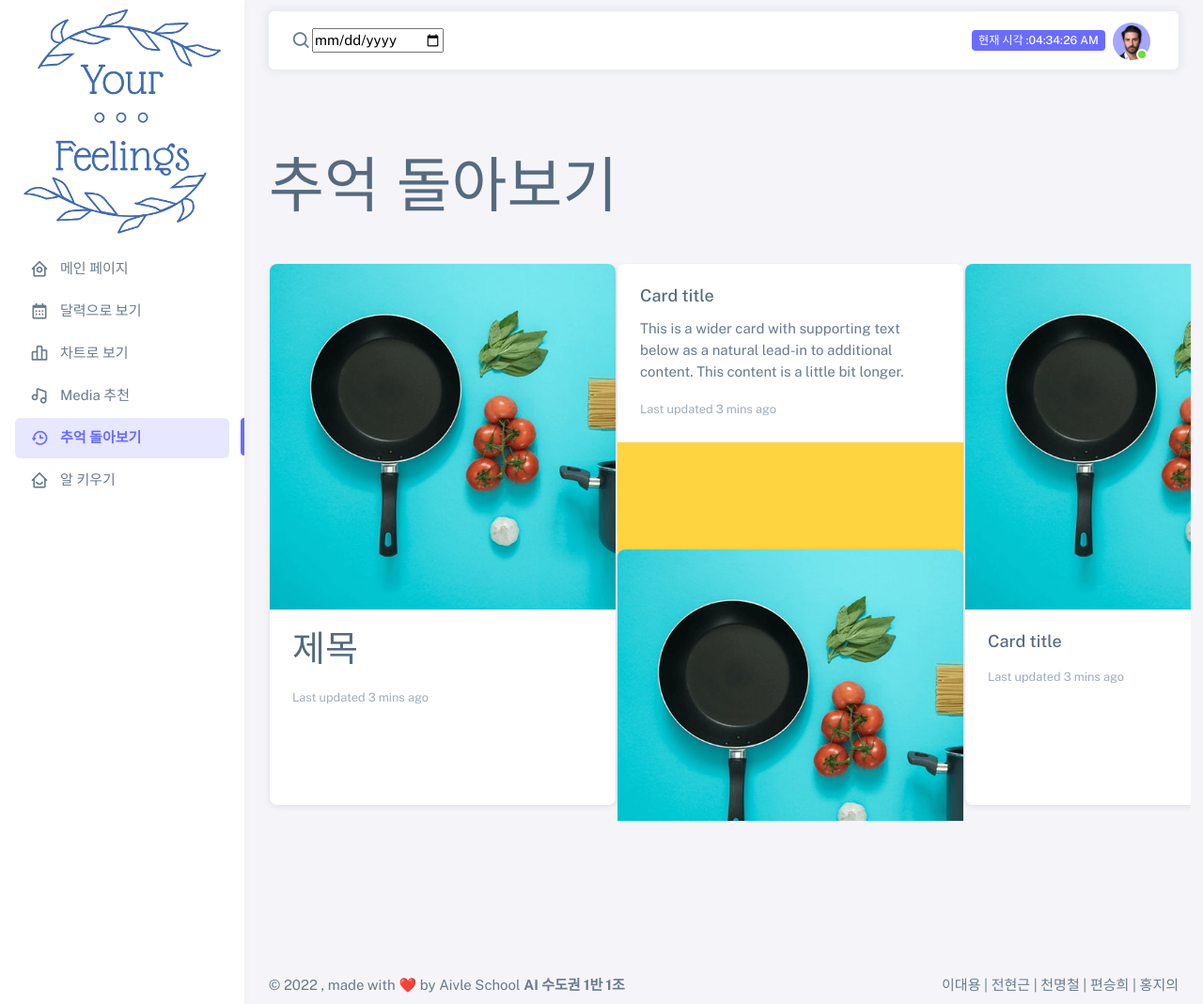
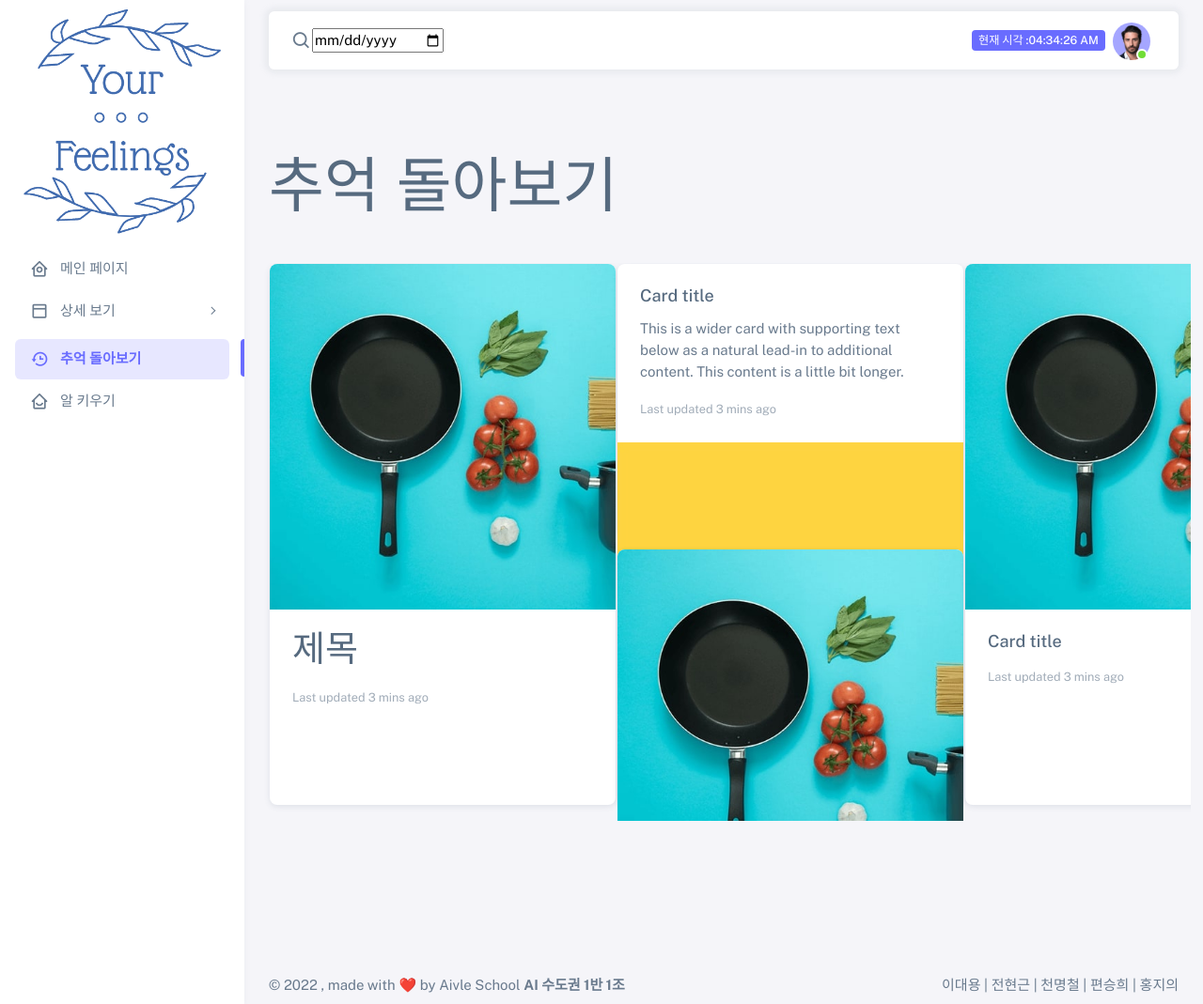
Before and after one commit to AIVLE-School-first-Big-Project/Your-Feelings, a Django app: page /main/remind in a window 1280 px wide. Shown: the whole page at 94% size. Run offline with Django 3.2, Linux system fonts and the light colour scheme; some libraries are stand-ins or nearby versions; some web fonts are replaced.

Commit message:
메뉴 레이아웃 모아 설정

```diff
--- a/mainApp/templates/mainApp/remind.html
+++ b/mainApp/templates/mainApp/remind.html
@@ -48,26 +48,46 @@
             </li>
 
             <!-- Layouts -->
+
             <li class="menu-item">
-              <a href="{% url 'calendar'%}" class="menu-link">
+              <a href="javascript:void(0);" class="menu-link menu-toggle">
+                <i class="menu-icon tf-icons bx bx-dock-top"></i>
+                <div data-i18n="Account Settings">상세 보기</div>
+              </a>
+              <ul class="menu-sub">
+                <li class="menu-item">
+                  <a href="{% url 'calendar' %}" class="menu-link">
                     <i class="menu-icon tf-icons bx bx-calendar"></i>
                     <div data-i18n="Boxicons">달력으로 보기</div>
                   </a>
                 </li>
                 <li class="menu-item">
-              <a href="{% url 'chart'%}" class="menu-link">
+                  <a href="{% url 'chart' %}" class="menu-link">
                     <i class="menu-icon tf-icons bx bx-bar-chart-alt-2"></i>
                     <div data-i18n="Boxicons">차트로 보기</div>
                   </a>
                 </li>
                 <li class="menu-item">
-              <a href="{% url 'media'%}" class="menu-link">
+                  <a href="{% url 'media' %}" class="menu-link">
                     <i class="menu-icon tf-icons bx bx-music"></i>
-                <div data-i18n="Boxicons">Media 추천</div>
+                    <div data-i18n="Boxicons">Media 추천보기</div>
                   </a>
                 </li>
+              </ul>
+            </li>
+
+
+            <li class="menu-item">
+
+            </li>
+            <li class="menu-item">
+
+            </li>
+            <li class="menu-item">
+
+            </li>
             <li class="menu-item active">
-              <a href="#" class="menu-link">
+              <a href="{% url 'remind'%}" class="menu-link">
                 <i class="menu-icon tf-icons bx bx-history"></i>
                 <div data-i18n="Boxicons">추억 돌아보기</div>
               </a>
```
Also changed, not shown: mainApp/templates/mainApp/calendar.html (+24 -4 lines), mainApp/templates/mainApp/chart.html (+24 -4 lines), mainApp/templates/mainApp/media.html (+25 -5 lines), mainApp/templates/mainApp/tamagotchi.html (+22 -4 lines). Lines whose indentation alone changed are shown as unchanged.
